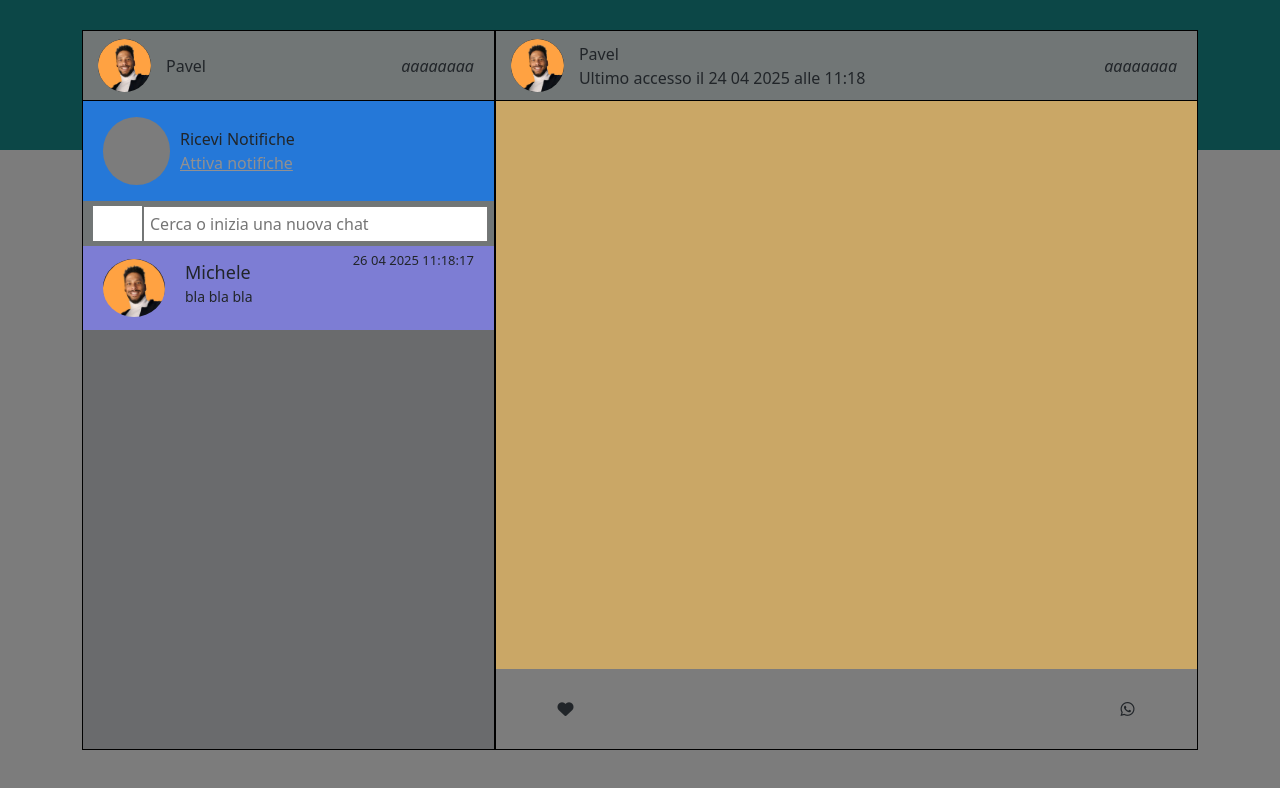
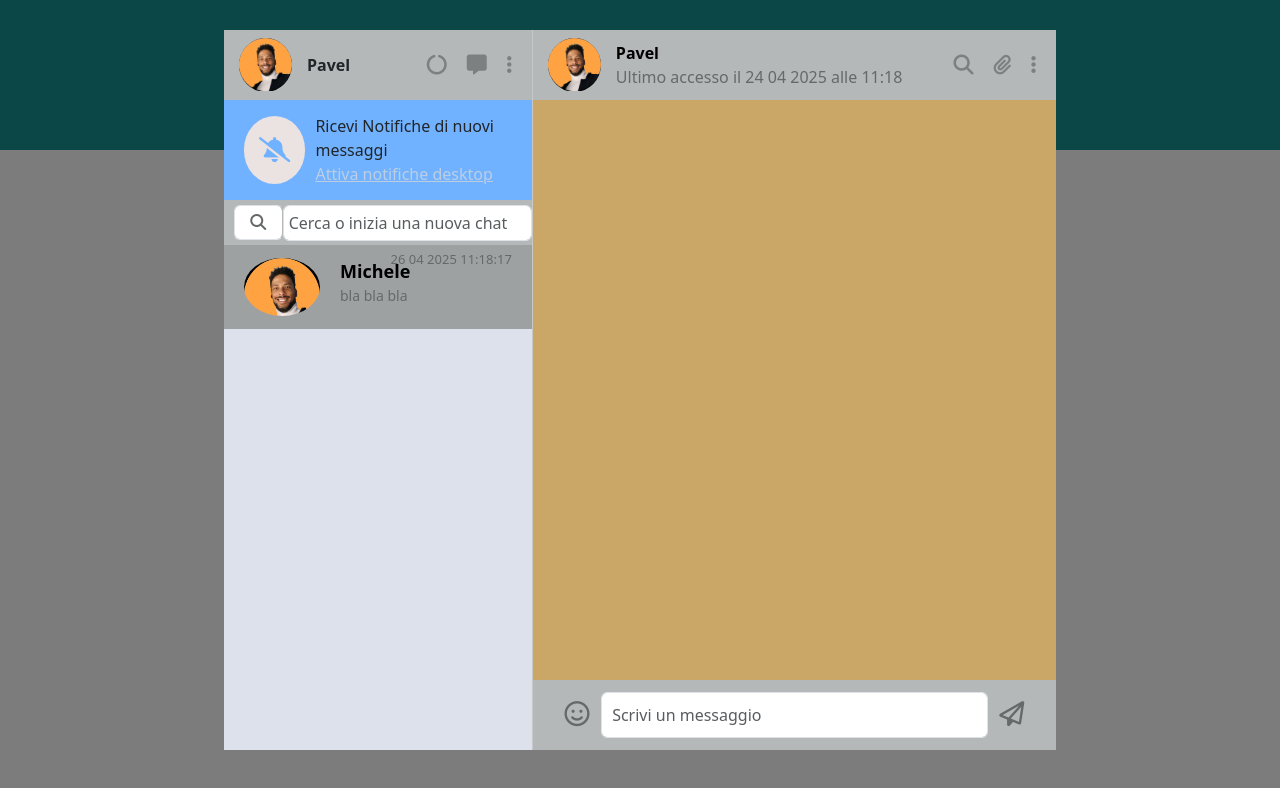
Before and after one commit to Pavel-webDeveloper/replica-whatsapp-vue-cdn, a plain HTML site: page index.html in a window 1280 px wide. Drawn offline with nearby package versions, Linux system fonts and the light colour scheme.

Commit message:
Fine struttura layout e componenti / aggiustamenti stilistici della pagina

```diff
--- a/css/style.css
+++ b/css/style.css
@@ -1,6 +1,8 @@
 :root {
     --padding20: 8px 20px;
-    --grigioSfondo:  rgb(113 118 118);
+    --grigioSfondo:  rgb(180 184 184);
+    --testoGrigio: rgb(102 105 105);
+    --colScrollBar: #c8c8c8;
 }
 
 
@@ -26,7 +28,7 @@ main {
 
 .main-content {
     height: 90%;
-    /* background-color: yellow; */
+    width: 65%;
     position: absolute;
     top: 30px;
     left: 50%;
@@ -39,7 +41,7 @@ main {
 }
 .header-content {
     height: 70px;
-    border-bottom: 1px solid black;
+    /* border-bottom: 1px solid black; */
     background-color: var(--grigioSfondo);
     display: flex;
     justify-content: space-between;
@@ -49,7 +51,7 @@ main {
                                             /* LEFT CONTENT */
 .left-content {
     width: 37%;
-    border: 1px solid black;        /* BORDO DA RIMUOVERE */
+    /* border: 1px solid black;        BORDO DA RIMUOVERE */
 }
 
                                             /* HEADER CONTENT */
@@ -89,6 +91,18 @@ main {
     padding: var(--padding20);
     display: flex;
     align-items: center;
+    color: var(--testoGrigio);
+    font-size: 20px;
+    display: flex;
+    gap: 20px;
+}
+.profilo-info i {
+    cursor: pointer;
+    opacity: 0.7;
+    transition: opacity 0.3s;
+}
+.profilo-info i:hover {
+    opacity: 1;
 }
                                             /* FINE HEADER CONTENT */
 
@@ -96,7 +110,7 @@ main {
                                             /* NOTIFICATION CONTENT */
 .notification-content {
     height: 100px;
-    background-color: #2578d8;
+    background-color: #70b2ff;
     display: flex;
     align-items: center;
     padding: var(--padding20);
@@ -106,14 +120,28 @@ main {
 .icon-content {
     height: 80%;
     width: 67px;
-    background-color: #7c7c7c;
+    background-color: #ebe2e2;
     border-radius: 50%;
+    display: flex;
+    align-items: center;
+    justify-content: center;
+    font-size: 25px;
+    color: #70b2ff;
 }
 .message-content {
     height: 80%;
     display: flex;
     flex-direction: column;
     justify-content: center;
+}
+.message-content a {
+    color: rgb(221 217 217);
+    opacity: 0.7;
+    transition: opacity 0.2s;
+    width: fit-content;
+}
+.message-content a:hover {
+    opacity: 1;
 }
                                             /* FINE NOTIFICATION CONTENT */
 
@@ -138,6 +166,8 @@ main {
     justify-content: center;
     border-right: 1px solid var(--grigioSfondo);
     background-color: white;
+    color: var(--testoGrigio);
+    cursor: pointer;
 }
 .input-content {
     height: 80%;
@@ -151,18 +181,19 @@ main {
     justify-content: center;
     padding-left: 5px;
 }
+
                                             /* FINE INPUT SEARCH CONTENT */
 
 
                                             /* MY CHAT CONTENT */
 .my-chat-content {
     height: calc(100% - 70px - 100px - 45px );
-    background-color: #6a6b6d;
+    background-color: #dde1eb;
     overflow-y: scroll;
 }
 .my-chat-content::-webkit-scrollbar {
     width: 10px;
-    background: var(--grigioSfondo);
+    background: var(--colScrollBar);
     /* border-radius: 10px; */
 }
 .my-chat-content::-webkit-scrollbar-track {
@@ -171,7 +202,7 @@ main {
 }
 .my-chat-content::-webkit-scrollbar-thumb{
     background: #ffffffc7;
-  border-radius: 10px;
+  /* border-radius: 10px; */
 }
 .my-chat-content::-webkit-scrollbar-thumb:hover {
   background: #a50b0b;
@@ -179,17 +210,19 @@ main {
 
 .box-chat {
     height: calc(100% / 6);
-    background-color: rgb(125, 125, 212);
     display: flex;
     align-items: center;
     padding: var(--padding20);
     gap: 20px;
     position: relative;
 }
+.box-active {
+    background-color: rgb(158 161 161);
+}
 
 .chat-image {
     height: 85%;
-    width: 62px;
+    width: 76px;
     border-radius: 50%;
     overflow: hidden;
 }
@@ -200,6 +233,7 @@ main {
      height: 85%;
      display: flex;
      flex-direction: column;
+     color: var(--testoGrigio);
 }
 .chat-info .chat-name {
     font-size: 18px;
@@ -212,6 +246,7 @@ main {
     top: 5px;
     right: 20px;
     font-size: 13px;
+    color: var(--testoGrigio);
 }
 
                                             /* FINE MY CHAT CONTENT */
@@ -223,11 +258,11 @@ main {
                                             /*  RIGHT CONTEN */
 .right-content {
     width: 63%;
-    border: 1px solid black;
+    border-left: 1px solid var(--colScrollBar);
 }
                                             /* MESSAGE CHAT CONTENT */
 .message-chat-content {
-    height: calc(100% - 70px - 80px);
+    height: calc(100% - 70px - 70px);
     background-color: rgb(202, 167, 102);
     overflow-y: auto;
 }
@@ -241,7 +276,7 @@ main {
 }
 .message-chat-content::-webkit-scrollbar-track {
     background-color:var(--grigioSfondo);
-    border-radius: 10px;
+    /* border-radius: 10px; */
 }
 .message-chat-content::-webkit-scrollbar-thumb{
     background-color: rgb(136, 136, 136);
@@ -256,7 +291,8 @@ main {
 
                                             /* SEND MESSAGE CONTENT  */
 .send-message-content {
-    height: 80px;
+    height: 70px;
+    background-color: var(--grigioSfondo);
 }
 
 .message-options {
@@ -270,11 +306,24 @@ main {
     height: 85%;
 }
 .emoji, .send-message {
-    width: 15%;
+    width: 10%;
     display: flex;
     align-items: center;
     justify-content: center;
+    font-size: 25px;
+    color: var(--testoGrigio);
+}
+.emoji i, .send-message i {
+    cursor: pointer;
 }
 .message-content {
-    width: 70%;
+    width: 80%;
 }
+
+.message-content input {
+    height: 100%;
+    padding: 10px;
+}
+
+
+/* gestire i messaggi inviati e ricevuti */
--- a/index.html
+++ b/index.html
@@ -13,7 +13,7 @@
     <div id="app">
         <header></header>
         <main>
-            <div class="main-content container">
+            <div class="main-content">
                 <!-- LEFT CONTENT -->
                 <div class="left-content">
                     <!-- HEADER CONTENT -->
@@ -24,25 +24,25 @@
                                     <img src="img/foto_profilo_arancio.jpg" alt="">
                                 </div>
                                 <div class="my-name">
-                                    <span>Pavel</span>
+                                    <span><strong>Pavel</strong></span>
                                 </div>
                             </div>
                         </div>
 
                         <div class="profilo-info">
-                            <i>aa</i>
-                            <i>aaa</i>
-                            <i>aaa</i>
+                            <i class="fa-solid fa-circle-notch"></i>
+                            <i class="fa-solid fa-message"></i>
+                            <i class="fa-solid fa-ellipsis-vertical"></i>
                         </div>
                     </div>
                     <!-- FINE HEADER CONTENT -->
 
                     <!-- NOTIFICATION CONTENT -->
                     <div class="notification-content">
-                        <div class="icon-content"></div>
+                        <div class="icon-content"><i class="fa-solid fa-bell-slash"></i></div>
                         <div class="message-content">
-                            <span>Ricevi Notifiche</span>
-                            <a href="" style="color: rgb(146, 144, 144);">Attiva notifiche</a>
+                            <span>Ricevi Notifiche di nuovi messaggi</span>
+                            <a href="#">Attiva notifiche desktop</a>
                         </div>
                     </div>
                     <!-- FINE NOTIFICATION CONTENT -->
@@ -50,10 +50,10 @@
                     <!-- INPUT SEARCH CONTENT -->
                     <div class="input-search-content">
                         <div class="search-content">
-                            <label for="searchInput"></label>
+                            <label class="form-control" for="searchInput"><i class="fa-solid fa-magnifying-glass"></i></label>
                         </div>
                         <div class="input-content">
-                            <input type="text" id="searchInput" placeholder="Cerca o inizia una nuova chat">
+                            <input  class="form-control" type="text" id="searchInput" placeholder="Cerca o inizia una nuova chat">
                         </div>
                     </div>
                      <!-- FINE INPUT SEARCH CONTENT -->
@@ -61,12 +61,12 @@
                      <!-- MY CHAT CONTENT -->
                     <div class="my-chat-content">
 
-                        <div class="box-chat">
+                        <div class="box-chat box-active">
                             <div class="chat-image">
                                 <img src="img/foto_profilo_arancio.jpg" alt="">
                             </div>
                             <div class="chat-info">
-                                <span class="chat-name">Michele</span>
+                                <span class="chat-name" style="color: black;"><strong>Michele</strong></span>
                                 <span class="chat-message">bla bla bla</span>
                             </div>
                             <div class="chat-date">
@@ -89,15 +89,15 @@
                                     <img src="img/foto_profilo_arancio.jpg" alt="">
                                 </div>
                                 <div class="my-name">
-                                    <span>Pavel</span>
-                                    <span>Ultimo accesso il 24 04 2025 alle 11:18</span>
+                                    <span style="color: black;"><strong>Pavel</strong></span>
+                                    <span style="color: var(--testoGrigio);">Ultimo accesso il 24 04 2025 alle 11:18</span>
                                 </div>
                             </div>
                         </div>
                         <div class="profilo-info">
-                            <i>aa</i>
-                            <i>aaa</i>
-                            <i>aaa</i>
+                            <i class="fa-solid fa-magnifying-glass"></i>
+                            <i class="fa-solid fa-paperclip"></i>
+                            <i class="fa-solid fa-ellipsis-vertical"></i>
                         </div>
                     </div>
                     <!-- FINE HEADER CONTENT -->
@@ -113,11 +113,13 @@
                      <!-- SEND MESSAGE -->
                       <div class="send-message-content">
                         <div class="message-options">
-                            <div class="emoji"><i class="fas fa-heart"></i></div>
+                            <div class="emoji"><i class="fa-regular fa-face-smile"></i></div>
 
-                            <div class="message-content"></div>
+                            <div class="message-content">
+                                <input class="form-control" type="text" placeholder="Scrivi un messaggio">
+                            </div>
 
-                            <div class="send-message"><i class="fab fa-whatsapp"></i></div>
+                            <div class="send-message"><i class="fa-regular fa-paper-plane"></i></i></div>
                         </div>
                       </div>
                 </div>
```
